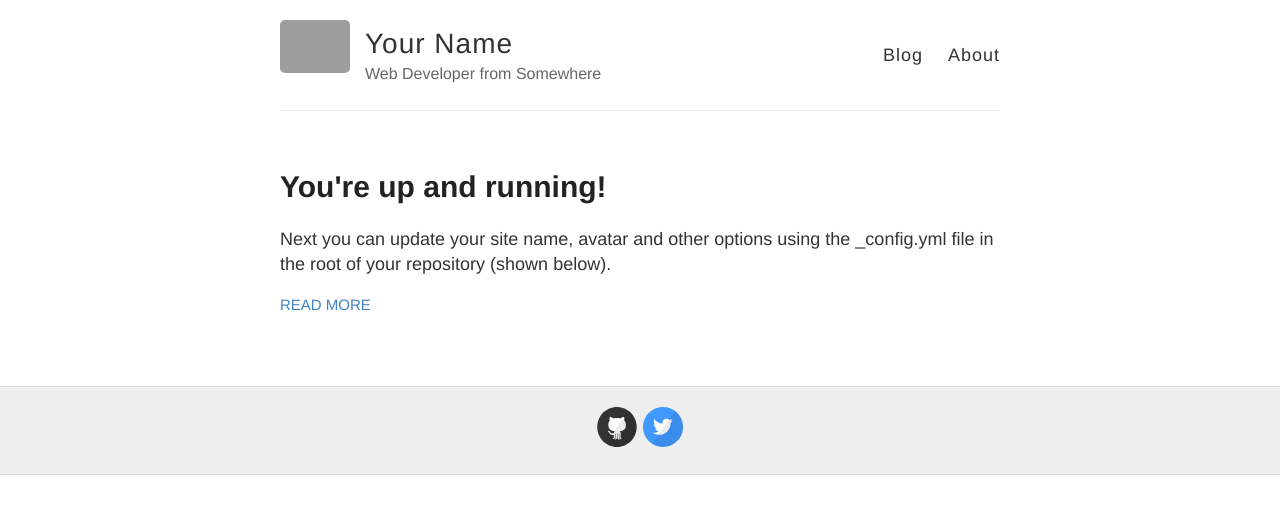
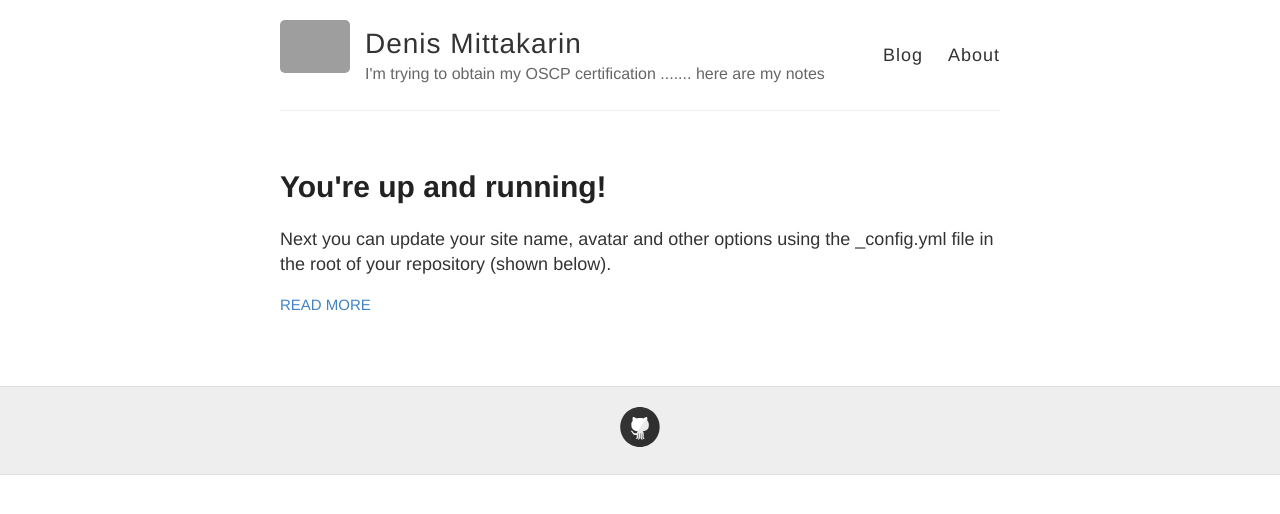
Before and after one commit to dmittakarin8/dmittakarin8.github.io, a Jekyll site: the page built from index.html, in a window 1280 px wide. Shown: the top 514 px of the page. Built offline with Jekyll 4.4.1, drawn with Linux system fonts in a browser that asks for light colours; Markdown is read by kramdown in place of the engine named in the settings; grey boxes are pictures that could not be loaded.

Commit message:
Initial Config

```diff
--- a/_config.yml
+++ b/_config.yml
@@ -3,10 +3,10 @@
 #
 
 # Name of your site (displayed in the header)
-name: Your Name
+name: Denis Mittakarin
 
 # Short bio or description (displayed in the header)
-description: Web Developer from Somewhere
+description: I'm trying to obtain my OSCP certification ....... here are my notes
 
 # URL of your avatar or profile pic (you could use your GitHub profile pic)
 avatar: https://raw.githubusercontent.com/barryclark/jekyll-now/master/images/jekyll-logo.png
@@ -21,12 +21,12 @@ footer-links:
   email:
   facebook:
   flickr:
-  github: barryclark/jekyll-now
+  github: dmittakarin8
   instagram:
   linkedin:
   pinterest:
   rss: # just type anything here for a working RSS icon, make sure you set the "url" above!
-  twitter: jekyllrb
+  twitter:
   stackoverflow: # your stackoverflow profile, e.g. "users/50476/bart-kiers"
   youtube: # channel/<your_long_string> or user/<user-name>
   googleplus: # anything in your profile username that comes after plus.google.com/
```
